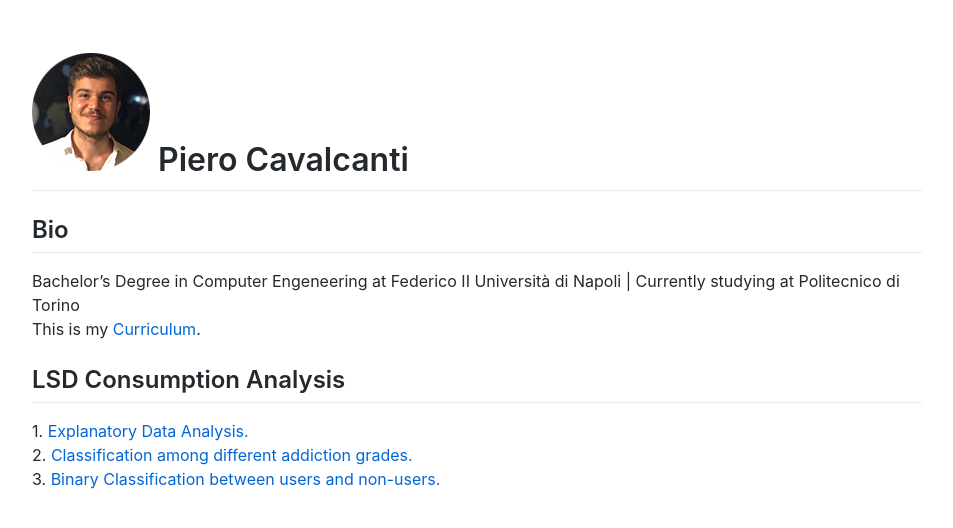
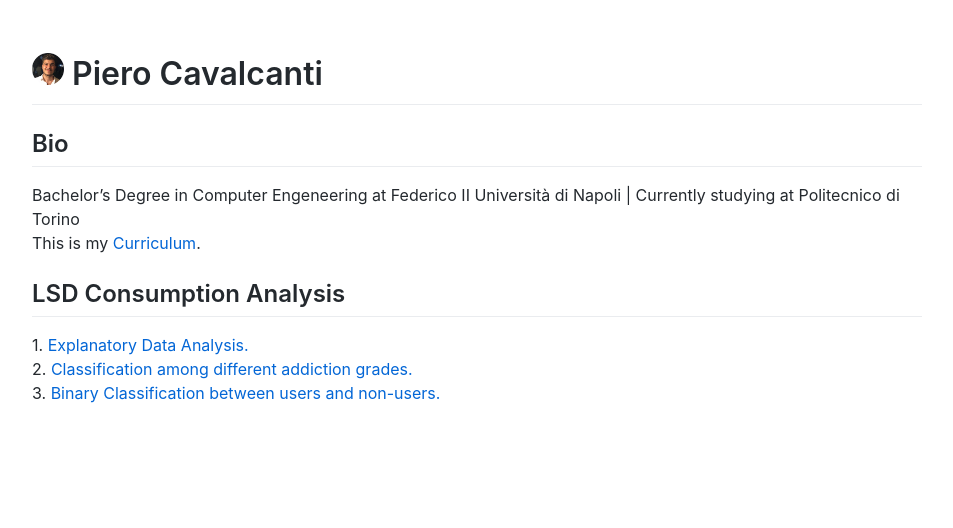
Before and after one commit to Pdipedro25/pdipedro25.github.io, a website: page index.html in a window 1280 px wide. Shown: the whole page, without its empty margins (163-1116 px from the left). Drawn offline with Linux system fonts and the light colour scheme.

Commit message:
Update index.html

```diff
--- a/index.html
+++ b/index.html
@@ -16,7 +16,7 @@
 	}
 </style>
 <article class="markdown-body">
-	<h1><img src="/portrait.png"> Piero Cavalcanti</h1>
+	<h1><img src="/portrait.png" width="32" height="32"> Piero Cavalcanti</h1>
 
 	<h2>Bio</h2>
 	<p>Bachelor’s Degree in Computer Engeneering at Federico II Università di Napoli | Currently studying at Politecnico di Torino
```
